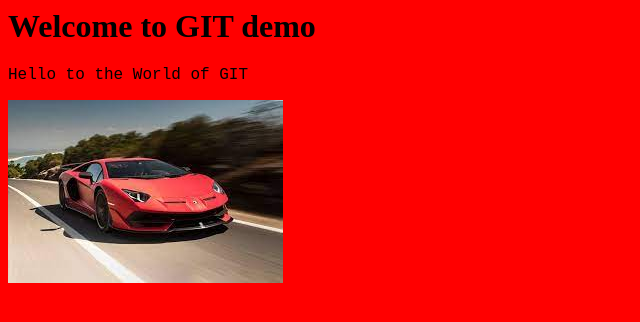
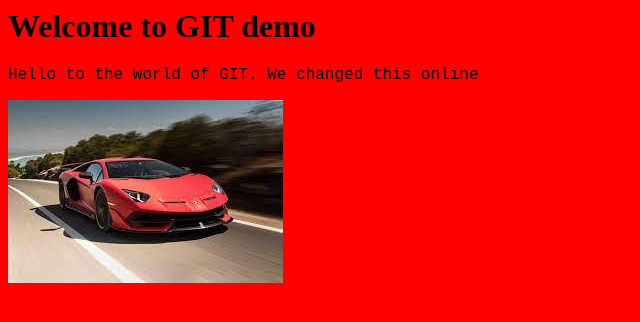
Before and after one commit to avinashtauro-arctechinfo/hello-world, a plain HTML site: page index.html in a window 1280 px wide. Shown: the whole page, without its empty margins (0-640 px from the left). Drawn offline with Linux system fonts and the light colour scheme.

Commit message:
Update index.html
added urgent change to index.html

```diff
--- a/index.html
+++ b/index.html
@@ -5,7 +5,8 @@
 	<body>
 		<h1>Welcome to GIT demo</h1>
 		<p>
-			Hello to the World of GIT
+			Hello to the World of GIT.
+			We changed this online
 		</p>
 		<img src="car.jpg" />
 	</body>
```
